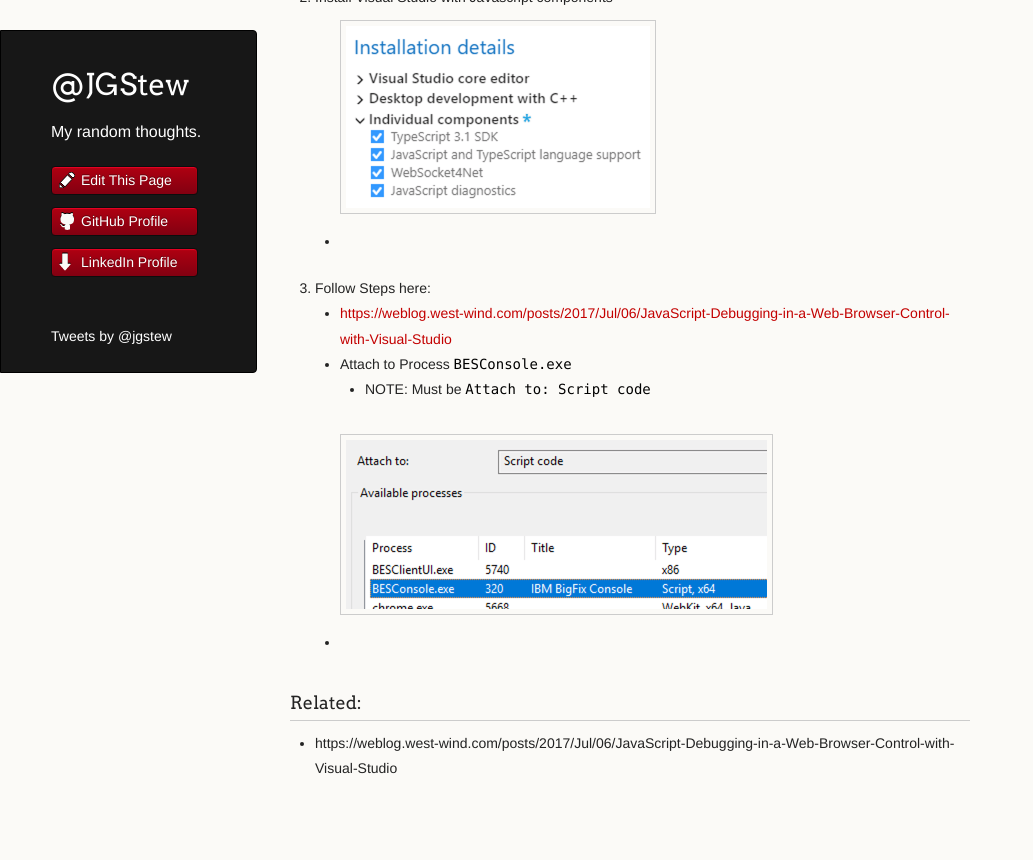
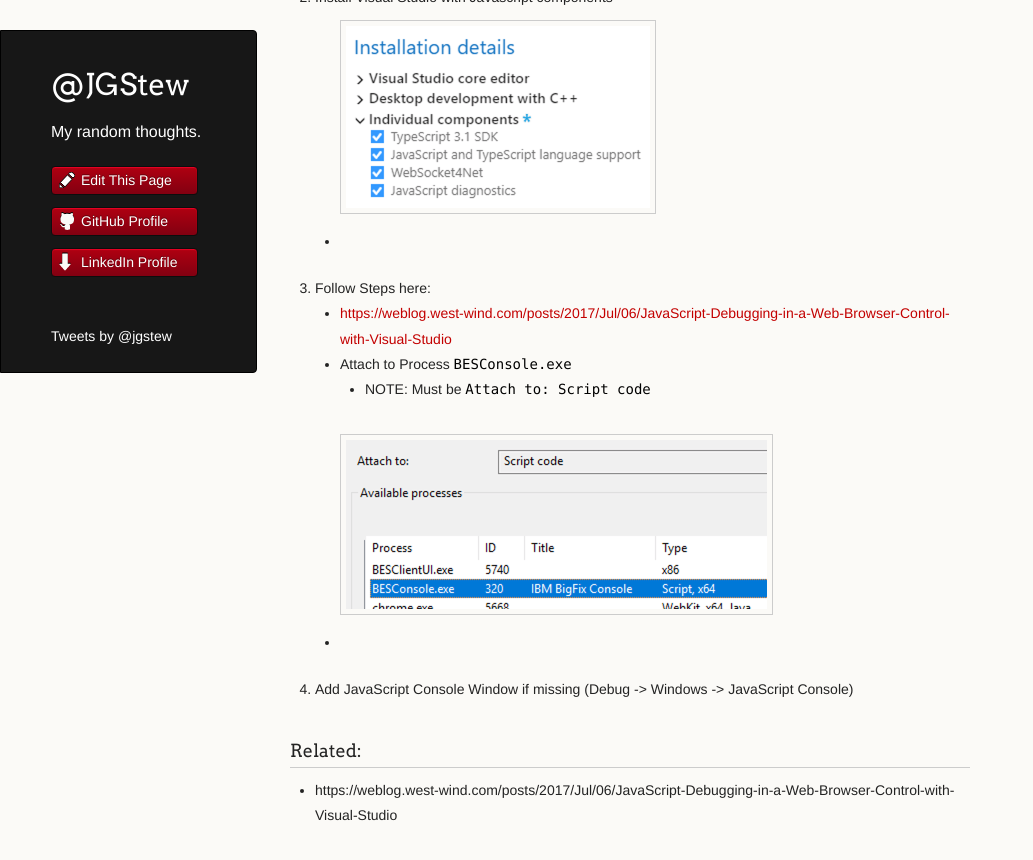
Before and after one commit to jgstew/jgstew.github.io, a Jekyll site: the page built from _posts/2018-11-27-Debug-BigFix-Dashboard-In-Visual-Studio.md, in a window 1280 px wide and 900 px high, scrolled down 556 px. Shown: the top 860 px of the window, without its empty margins (0-1033 px from the left). Built offline with Jekyll 4.4.1, drawn with Linux system fonts in a browser that asks for light colours; nearby versions of some CDN libraries; comment, search, counter and statistics services are not loaded.

Commit message:
Update 2018-11-27-Debug-BigFix-Dashboard-In-Visual-Studio.md

```diff
--- a/_posts/2018-11-27-Debug-BigFix-Dashboard-In-Visual-Studio.md
+++ b/_posts/2018-11-27-Debug-BigFix-Dashboard-In-Visual-Studio.md
@@ -23,6 +23,7 @@
     * Attach to Process `BESConsole.exe`
       * NOTE: Must be `Attach to: Script code`
     * ![Attach to Process](http://jgstew.github.io/images/VisualStudio_AttachToProcess_BESConsole.png)
+1. Add JavaScript Console Window if missing (Debug -> Windows -> JavaScript Console)
 
 ### Related:
 
```
